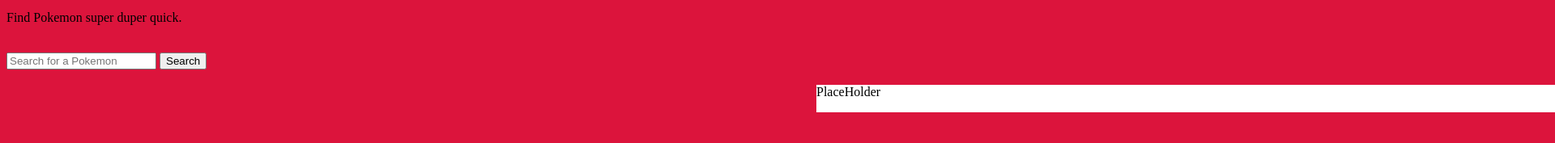
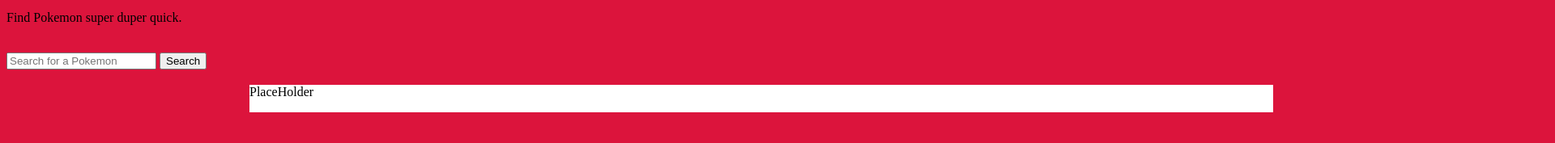
Before and after one commit to DarthFleeting/Pokedex, a plain HTML site: page index.html in a window 1280 px wide. Shown: the part 133-310 px from the top of the page at 81% size, 1920 px wide, since content can reach past the window. Drawn offline with Linux system fonts and the light colour scheme.

Commit message:
Update index.html

```diff
--- a/index.html
+++ b/index.html
@@ -11,7 +11,7 @@
       background-color: white;
       position: relative;
       top: 3px;
-      right: -1000px;
+      right: -300px;
       display: block;
       height: 34px;
     }
```
